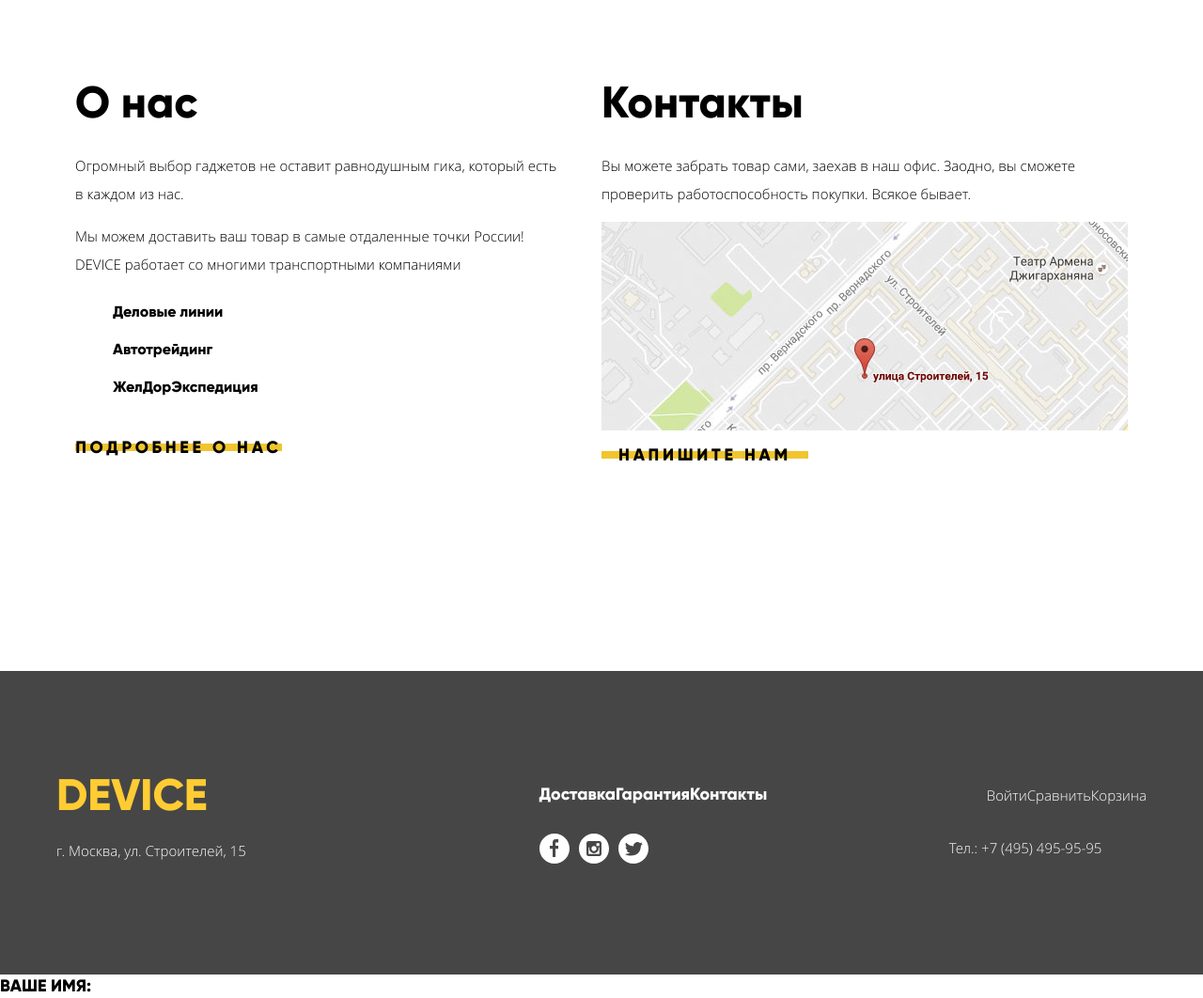
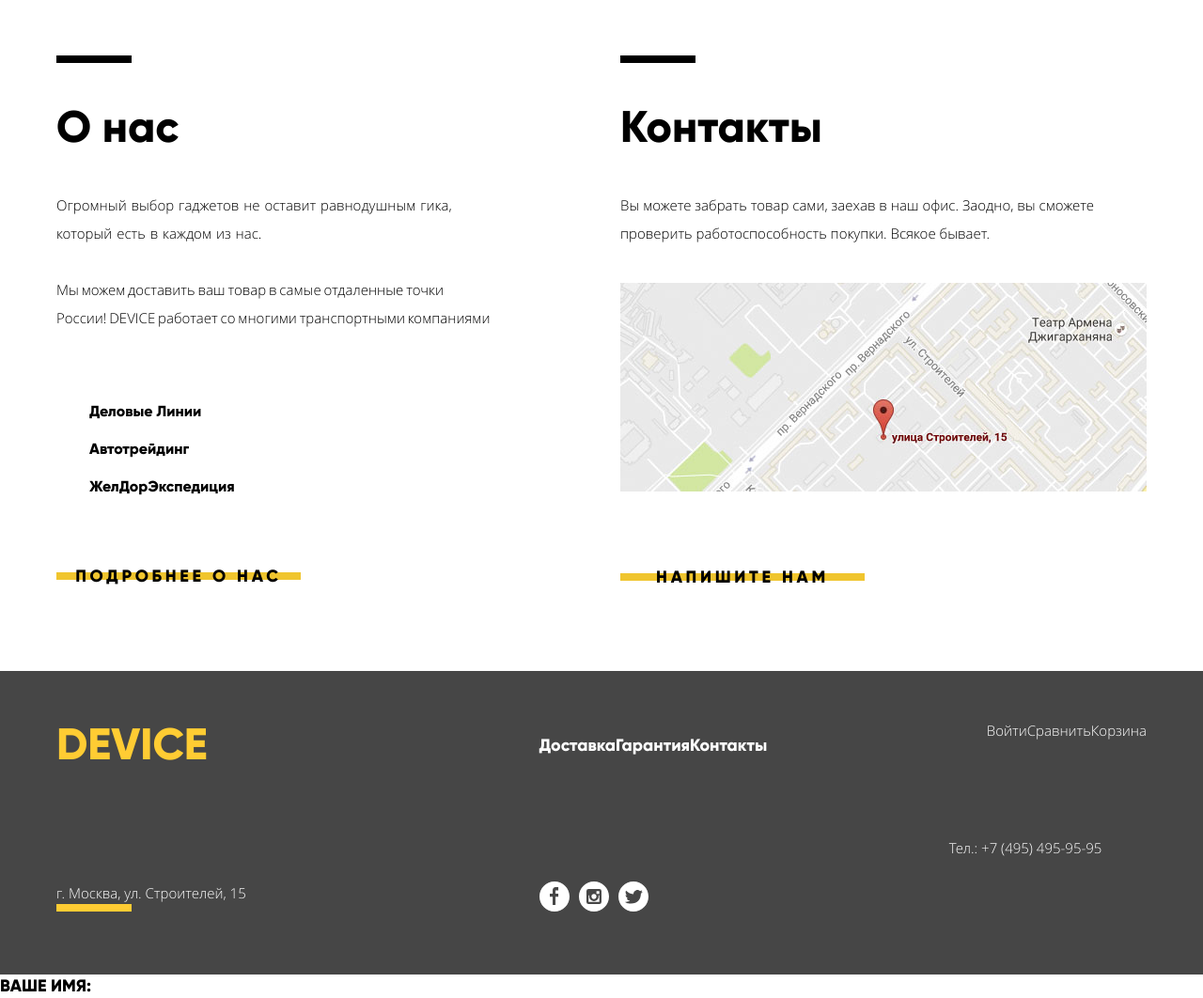
Before and after one commit to ibratrx/device, a plain HTML site: page index.html in a window 1280 px wide. Shown: the part 1760-2822 px from the top of the page at 94% size. Drawn offline with Linux system fonts and the light colour scheme.

Commit message:
index html base3

```diff
--- a/css/style.css
+++ b/css/style.css
@@ -1,26 +1,26 @@
 @font-face {
-  font-family: "gilroyextrabold";
+  font-family: 'gilroyextrabold';
   src: url('../fonts/gilroyextrabold-webfont.woff2') format('woff2');
   font-weight: normal;
   font-style: normal;
 }
 
 @font-face {
-  font-family: "gilroylight";
+  font-family: 'gilroylight';
   src: url('../fonts/gilroylight-webfont.woff2') format('woff2');
   font-weight: normal;
   font-style: normal;
 }
 
 @font-face {
-  font-family: "open_sanslight";
+  font-family: 'open_sanslight';
   src: url('../fonts/opensans-light-webfont.woff2') format('woff2');
   font-weight: normal;
   font-style: normal;
 }
 
 @font-face {
-  font-family: "open_sansregular";
+  font-family: 'open_sansregular';
   src: url('../fonts/opensans-regular-webfont.woff2') format('woff2');
   font-weight: normal;
   font-style: normal;
@@ -28,7 +28,7 @@
 
 body {
   margin: auto;
-  font-family: "gilroyextrabold", Arial, sans-serif;
+  font-family: 'gilroyextrabold', Arial, sans-serif;
   font-size: 18px;
   line-height: 24px;
   text-transform: uppercase;
@@ -88,12 +88,12 @@ a:active {
 }
 
 .search::before {
-  content: url("../img/search.svg");
+  content: url('../img/search.svg');
   margin-right: 15px;
   margin-left: 3px;
 }
 
-.search input[type="text"] {
+.search input[type='text'] {
   padding: 0px 0px;
   border: 0px solid transparent;
   width: 320px;
@@ -101,7 +101,7 @@ a:active {
   background-color: inherit;
 }
 
-.search input[type="text"]:focus {
+.search input[type='text']:focus {
   border-bottom: 2px solid rgba(0, 0, 0, 1);
   outline: none;
 }
@@ -119,7 +119,7 @@ a:active {
 }
 
 .user-navigation .login::before {
-  content: url("../img/user.svg");
+  content: url('../img/user.svg');
   margin-right: 15px;
   margin-left: -10px;
 }
@@ -129,12 +129,12 @@ a:active {
 }
 
 .user-navigation .compare::before {
-  content: url("../img/compare.svg");
+  content: url('../img/compare.svg');
   margin-right: 11px;
 }
 
 .user-navigation .cart::before {
-  content: url("../img/cart.svg");
+  content: url('../img/cart.svg');
   margin-right: 10px;
 }
 
@@ -189,7 +189,7 @@ a:active {
 
 .user-navigation,
 .description {
-  font-family: "open_sanslight", Arial, sans-serif;
+  font-family: 'open_sanslight', Arial, sans-serif;
   font-size: 15px;
   line-height: 30px;
   text-transform: none;
@@ -204,11 +204,11 @@ a:active {
 }
 
 .site-navigation-column > a::after {
-  content: url("../img/plus.svg");
+  content: url('../img/plus.svg');
 }
 
 .menu-catalog-list {
-  font-family: "open_sanslight", Arial, sans-serif;
+  font-family: 'open_sanslight', Arial, sans-serif;
   font-size: 15px;
   line-height: 36px;
   text-transform: none;
@@ -244,7 +244,7 @@ a:active {
 
 .catalog-number {
   font-size: 35.782px;
-  font-family: "gilroyextrabold", Arial, sans-serif;
+  font-family: 'gilroyextrabold', Arial, sans-serif;
   color: rgb(255, 255, 255);
   font-weight: bold;
   line-height: 1;
@@ -308,7 +308,7 @@ a:active {
 }
 
 .slider-content h3::before {
-  content: "";
+  content: '';
   display: block;
   position: relative;
   top: -35px;
@@ -356,7 +356,7 @@ a:active {
 }
 
 .radio:checked + .radio-custom::before {
-  content: "";
+  content: '';
   display: block;
   position: absolute;
   top: 2px;
@@ -384,7 +384,7 @@ a:active {
 }
 
 .table-row-group {
-  font-family: "gilroylight", "Arial", sans-serif;
+  font-family: 'gilroylight', 'Arial', sans-serif;
   font-size: 36px;
   text-transform: none;
   font-weight: normal;
@@ -392,7 +392,7 @@ a:active {
 }
 
 .table-header-group th {
-  font-family: "opensanslight", "Arial", sans-serif;
+  font-family: 'opensanslight', 'Arial', sans-serif;
   font-size: 13px;
   text-transform: none;
   font-weight: normal;
@@ -534,7 +534,7 @@ a:active {
 }
 
 .services-list-menu::after {
-  content: "";
+  content: '';
   display: block;
   background-color: rgba(0, 0, 0, 1);
   height: 320px;
@@ -549,7 +549,8 @@ a:active {
   margin-right: auto;
 }
 
-.services-list .button-active {
+.services-list .button-active,
+.services-list .button:active {
   padding-right: 120px;
   color: #f7e184;
   background-image: none;
@@ -580,21 +581,21 @@ a:active {
 }
 
 .services-description .delivery::after {
-  content: url("../img/delivery.svg");
+  content: url('../img/delivery.svg');
   position: absolute;
   right: 105px;
   top: 47px;
 }
 
 .services-description .warranty::after {
-  content: url("../img/warranty.svg");
+  content: url('../img/warranty.svg');
   position: absolute;
   right: 105px;
   top: 47px;
 }
 
 .services-description .credit::after {
-  content: url("../img/credit.svg");
+  content: url('../img/credit.svg');
   position: absolute;
   right: 105px;
   top: 47px;
@@ -633,12 +634,28 @@ a:active {
 .contact {
   min-height: 655px;
   width: 560px;
-  margin: 0 20px;
+  margin: 0;
+  position: relative;
 }
 
-.about-us h2 {
+.info-header,
+.contact-header {
   font-size: 47px;
   text-transform: none;
+  margin-top: 65px;
+  margin-bottom: 55px;
+}
+
+.info-header::before,
+.contact-header::before {
+  display: block;
+  content: '';
+  width: 80px;
+  height: 8px;
+  background-color: rgba(0, 0, 0, 1);
+  position: absolute;
+  top: 0;
+  left: 0;
 }
 
 .delivery-container {
@@ -649,6 +666,30 @@ a:active {
   font-size: 16px;
   line-height: 40px;
   text-transform: none;
+  margin-top: 65px;
+  padding-left: 35px;
+  margin-bottom: 55px;
+}
+
+.contact .description {
+  margin-bottom: 38px;
+}
+
+.info .description {
+  margin-bottom: 30px;
+  word-spacing: 1px;
+}
+
+.contact-map {
+  padding-bottom: 65px;
+}
+
+.delivery-container .description {
+  word-spacing: -0.07em;
+}
+
+.about-us .button {
+  width: 260px;
 }
 /* footer */
 .main-footer {
@@ -657,7 +698,7 @@ a:active {
   display: flex;
   justify-content: space-around;
   min-height: 323px;
-  font-family: "open_sanslight", "Arial", sans-serif;
+  font-family: 'open_sanslight', 'Arial', sans-serif;
   font-size: 15px;
   color: rgba(255, 255, 255, 1);
   text-transform: none;
@@ -665,6 +706,7 @@ a:active {
 
 .footer-container {
   width: 1160px;
+  min-height: 323px;
   margin: auto;
   display: flex;
   justify-content: space-between;
@@ -680,12 +722,22 @@ a:active {
   justify-content: space-around;
 }
 
-.contact-data {
+.footer-section.contact-data {
+  display: flex;
+  flex-direction: column;
   width: 280px;
 }
 
+.footer-address::after {
+  content: '';
+  display: block;
+  width: 80px;
+  height: 8px;
+  background-color: rgba(255, 204, 51, 1);
+}
+
 .footer-logo {
-  font-family: "gilroyextrabold", "Arial", sans-serif;
+  font-family: 'gilroyextrabold', 'Arial', sans-serif;
   font-size: 47px;
   color: rgba(255, 204, 51, 1);
   text-transform: uppercase;
@@ -696,24 +748,24 @@ a:active {
 }
 
 .footer-site-navigation a {
-  font-family: "gilroyextrabold", "Arial", sans-serif;
+  font-family: 'gilroyextrabold', 'Arial', sans-serif;
   color: rgba(255, 255, 255, 1);
   font-size: 18px;
   line-height: 24px;
 }
 
 .facebook {
-  content: url("../img/facebook.svg");
+  content: url('../img/facebook.svg');
   margin-right: 10px;
 }
 
 .instagram {
-  content: url("../img/instagram.svg");
+  content: url('../img/instagram.svg');
   margin-right: 10px;
 }
 
 .twitter {
-  content: url("../img/twitter.svg");
+  content: url('../img/twitter.svg');
 }
 
 .footer-user-navigation {
--- a/index.html
+++ b/index.html
@@ -217,13 +217,13 @@
       </section>
       <div class="about-us">
         <section class="info">
-          <h2>О нас</h2>
-          <p class="description">Огромный выбор гаджетов не оставит равнодушным гика, который есть в каждом из нас.</p>
+          <h2 class="info-header">О нас</h2>
+          <p class="description">Огромный выбор гаджетов не оставит равнодушным гика,</br> который есть в каждом из нас.</p>
           <div class="delivery-container">
-            <p class="description">Мы можем доставить ваш товар в самые отдаленные точки России! DEVICE работает со многими транспортными компаниями</p>
+            <p class="description">Мы можем доставить ваш товар в самые отдаленные точки </br>России! DEVICE работает со многими транспортными компаниями</p>
             <h3 class="visually-hidden">Транспортные комании</h3>
             <ul class="delivery-list">
-              <li><a href="#">Деловые линии</a></li>
+              <li><a href="#">Деловые Линии</a></li>
               <li><a href="#">Автотрейдинг</a></li>
               <li><a href="#">ЖелДорЭкспедиция</a></li>
             </ul>
@@ -231,9 +231,9 @@
           <a href="#" class="button">Подробнее о нас</a>
         </section>
         <section class="contact">
-          <h2>Контакты</h2>
+          <h2 class="contact-header">Контакты</h2>
           <p class="description">Вы можете забрать товар сами, заехав в наш офис. Заодно, вы сможете проверить работоспособность покупки. Всякое бывает.</p>
-          <img src="img/map.jpg" alt="г. Москва, ул. Строителей, 15">
+          <img class="contact-map"src="img/map.jpg" alt="г. Москва, ул. Строителей, 15">
           <a href="#" class="button">Напишите нам</a>
         </section>
       </div>
```
